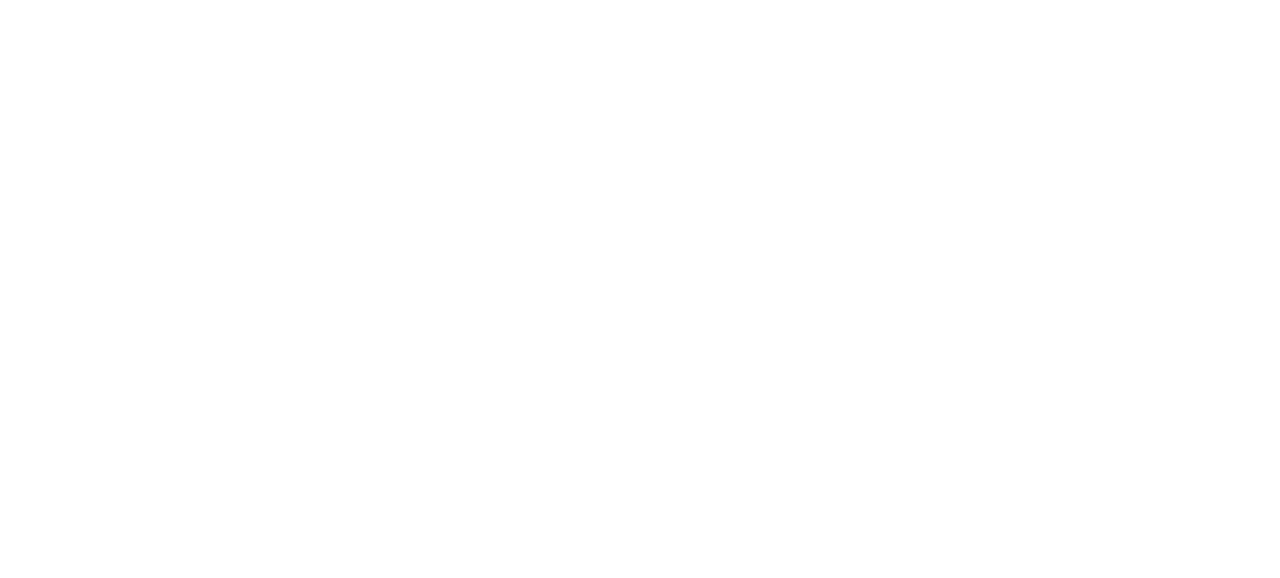
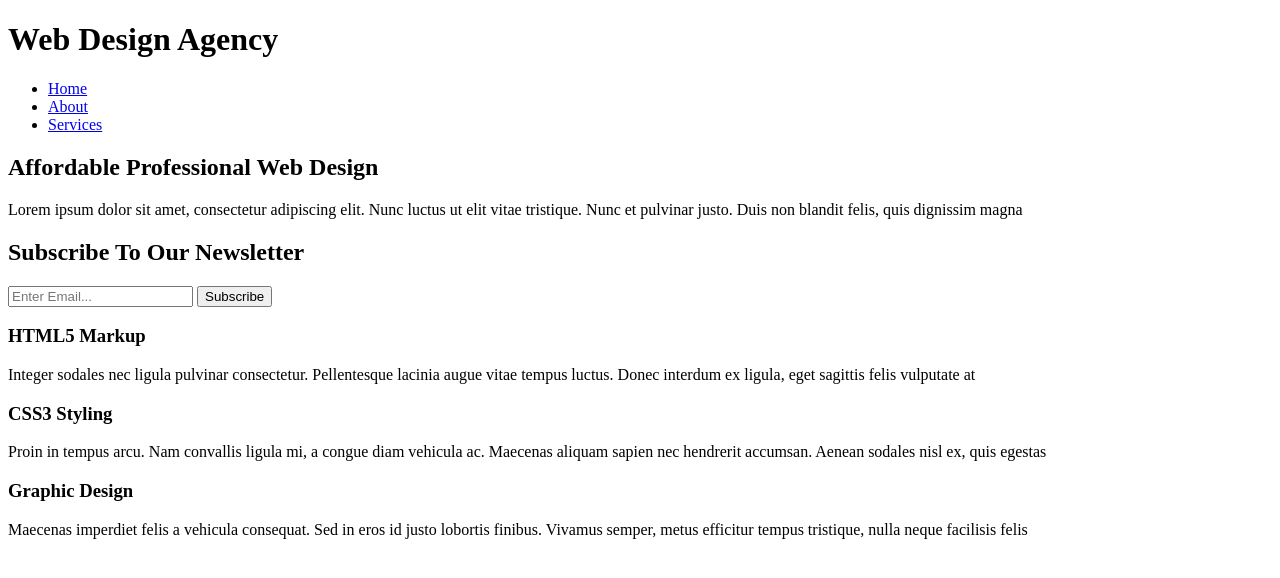
Before and after one commit to Hrittik16/WebDesignAgency, a plain HTML site: page index.html in a window 1280 px wide. Drawn offline with Linux system fonts and the light colour scheme.

Commit message:
Website Skeleton written using html5

```diff
--- a/index.html
+++ b/index.html
@@ -5,11 +5,59 @@
     <meta name="viewport" content="width=device-width, initial-scale=1.0">
     <meta name="description" content="Affordable and professional web design">
     <meta name="keywords" content="web design, affordable web design, professional web design">
+    <meta name="author" content="Hrittik Das">
     <meta http-equiv="X-UA-Compatible" content="ie=edge">
     <title>WebDesignAgency | Welcome</title>
     <link rel="stylesheet" href="./css/style.css">
 </head>
 <body>
+    <header>
+        <div class="container">
+            <div id="branding"> <!-- We use id for content that is unique and class for content that is used over and over again-->
+                <h1>Web Design Agency</h1>
+            </div>
+            <nav>
+                <ul>
+                    <li><a href="index.html">Home</a></li>
+                    <li><a href="about.html">About</a></li>
+                    <li><a href="services.html">Services</a></li>
+                </ul>
+            </nav>
+        </div>
+    </header>
 
+    <section id="showcase">
+        <div class="container">
+            <h1>Affordable Professional Web Design</h1>
+            <p>Lorem ipsum dolor sit amet, consectetur adipiscing elit. Nunc luctus ut elit vitae tristique. Nunc et pulvinar justo. Duis non blandit felis, quis dignissim magna</p>
+        </div>
+    </section>
+
+    <section id="newsletter">
+        <div class="container">
+            <h1>Subscribe To Our Newsletter</h1>
+            <form>
+                <input type="email" placeholder="Enter Email...">
+                <button type="submit" class="button_1">Subscribe</button>
+            </form>
+        </div>
+    </section>
+
+    <section id="boxes">
+        <div class="container">
+            <div class="box">
+                <h3>HTML5 Markup</h3>
+                <p>Integer sodales nec ligula pulvinar consectetur. Pellentesque lacinia augue vitae tempus luctus. Donec interdum ex ligula, eget sagittis felis vulputate at</p>
+            </div>
+            <div class="box">
+                <h3>CSS3 Styling</h3>
+                <p>Proin in tempus arcu. Nam convallis ligula mi, a congue diam vehicula ac. Maecenas aliquam sapien nec hendrerit accumsan. Aenean sodales nisl ex, quis egestas</p>
+            </div>
+            <div class="box">
+                <h3>Graphic Design</h3>
+                <p>Maecenas imperdiet felis a vehicula consequat. Sed in eros id justo lobortis finibus. Vivamus semper, metus efficitur tempus tristique, nulla neque facilisis felis</p>
+            </div>
+        </div>
+    </section>
 </body>
 </html>
```
Also changed, not shown: img/logo_brush.png (added), img/logo_css.png (added), img/logo_html.png (added), img/showcase.jpg (added).
